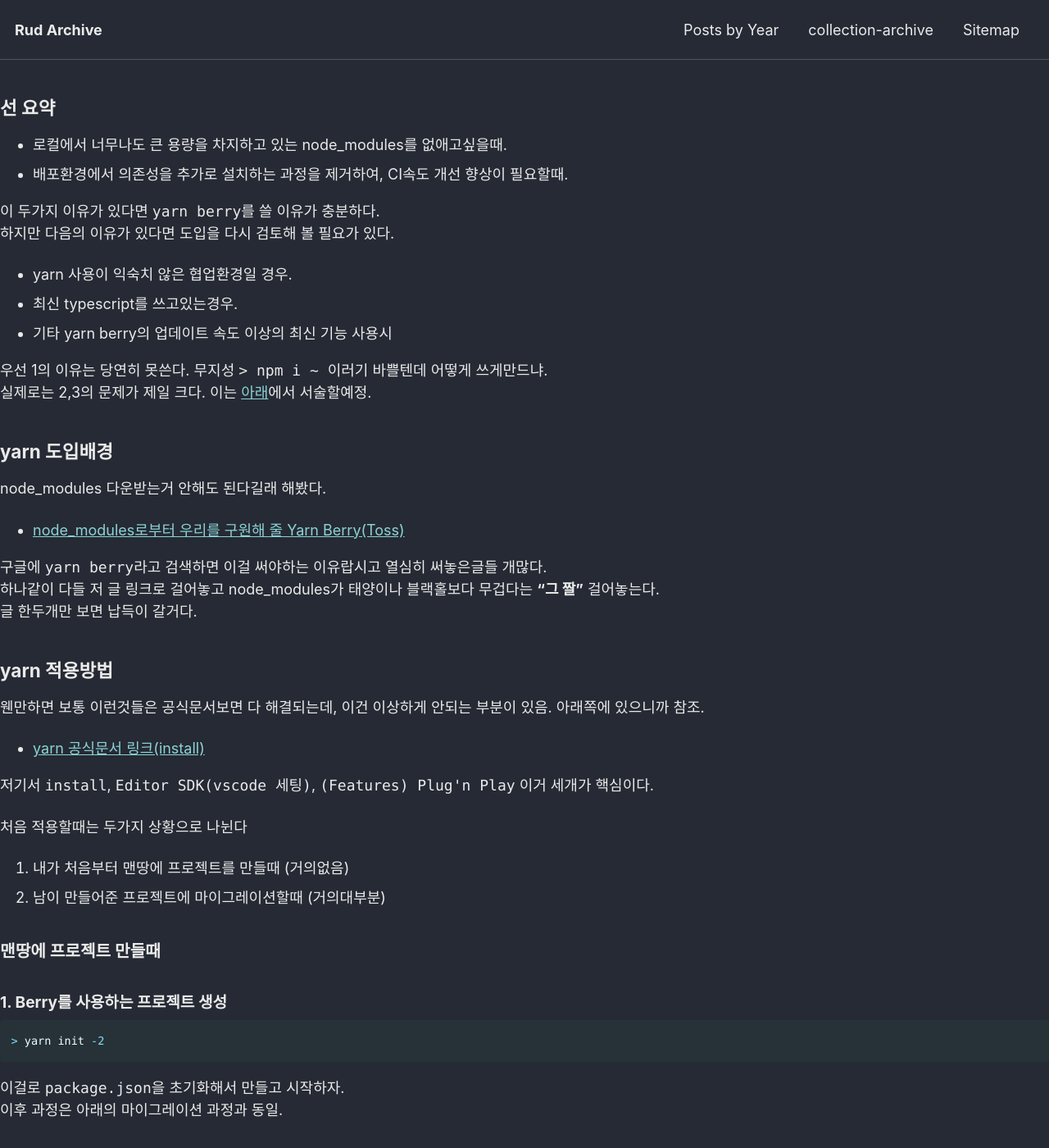
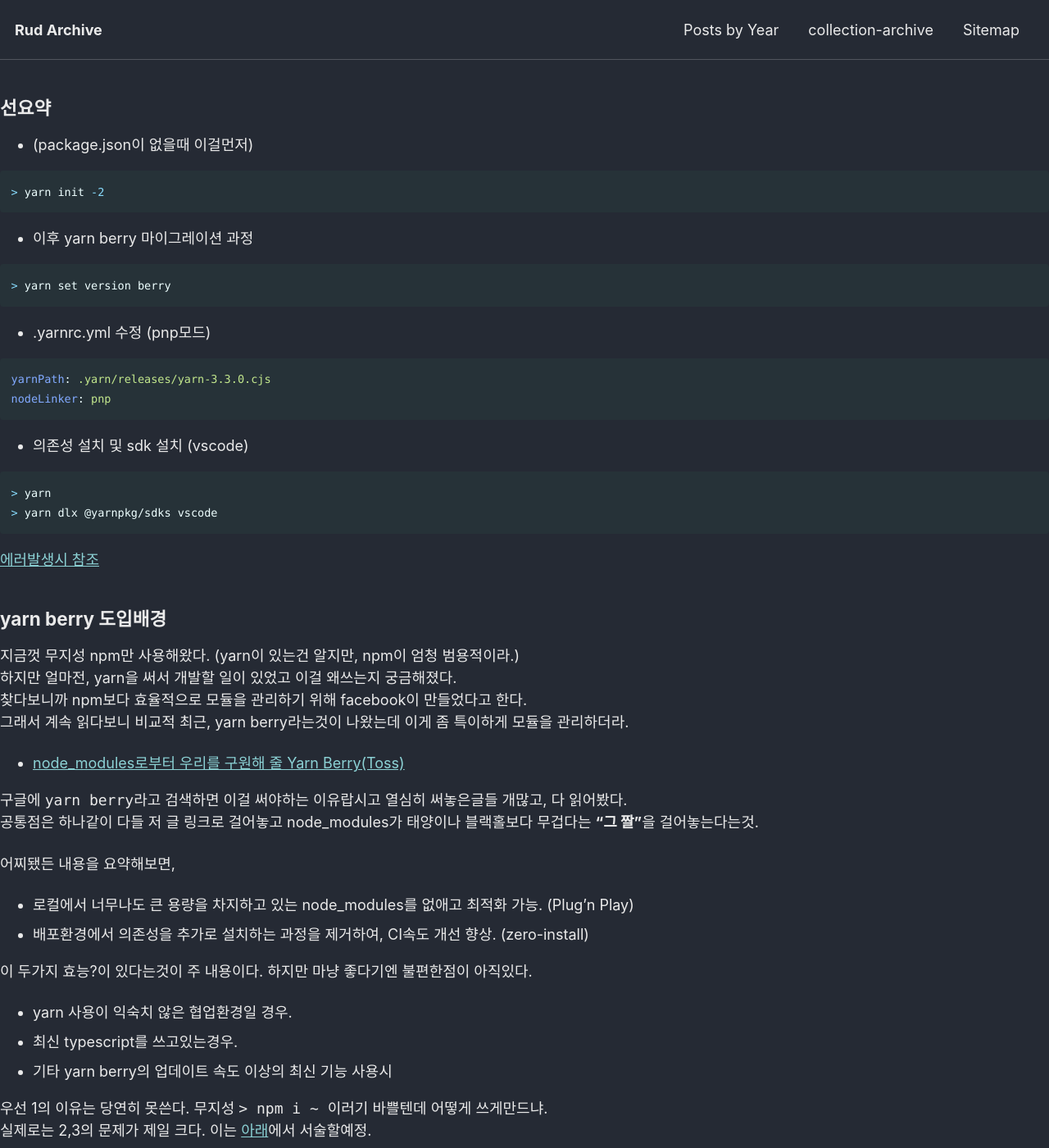
Before and after one commit to Ruderud/ruderud.github.io, a Jekyll site: the page built from _posts/2022-12-19-yarn-berry를-써보자.md, in a window 1280 px wide and 1400 px high. Shown: the whole window at 82% size. Built offline with Jekyll 4.4.1, drawn with Linux system fonts in a browser that asks for light colours; cached includes are drawn as plain includes; our own code applies the rules of GitHub Pages for plain Markdown files; some of the changed text lies outside the part shown.

Commit message:
yarn 작성글 수정

````diff
--- a/_posts/2022-12-19-yarn-berry를-써보자.md
+++ b/_posts/2022-12-19-yarn-berry를-써보자.md
@@ -8,13 +8,55 @@ toc: true
 toc_sticky: true
 ---
 
-## 선 요약
+## 선요약
 
-- 로컬에서 너무나도 큰 용량을 차지하고 있는 node_modules를 없애고싶을때.
-- 배포환경에서 의존성을 추가로 설치하는 과정을 제거하여, CI속도 개선 향상이 필요할때.
+- (package.json이 없을때 이걸먼저)
 
-이 두가지 이유가 있다면 `yarn berry`를 쓸 이유가 충분하다.
-하지만 다음의 이유가 있다면 도입을 다시 검토해 볼 필요가 있다.
+```bash
+> yarn init -2
+```
+
+- 이후 yarn berry 마이그레이션 과정
+
+```bash
+> yarn set version berry
+```
+
+- .yarnrc.yml 수정 (pnp모드)
+
+```yml
+yarnPath: .yarn/releases/yarn-3.3.0.cjs
+nodeLinker: pnp
+```
+
+- 의존성 설치 및 sdk 설치 (vscode)
+
+```bash
+> yarn
+> yarn dlx @yarnpkg/sdks vscode
+```
+
+<a href="#안되는데요-2022-12-19-기준">에러발생시 참조</a>
+
+## yarn berry 도입배경
+
+지금껏 무지성 npm만 사용해왔다. (yarn이 있는건 알지만, npm이 엄청 범용적이라.)
+하지만 얼마전, yarn을 써서 개발할 일이 있었고 이걸 왜쓰는지 궁금해졌다.
+찾다보니까 npm보다 효율적으로 모듈을 관리하기 위해 facebook이 만들었다고 한다.
+그래서 계속 읽다보니 비교적 최근, yarn berry라는것이 나왔는데 이게 좀 특이하게 모듈을 관리하더라.
+
+- <a href="https://toss.tech/article/node-modules-and-yarn-berry" target="_blank">node_modules로부터 우리를 구원해 줄 Yarn Berry(Toss)</a>
+
+구글에 `yarn berry`라고 검색하면 이걸 써야하는 이유랍시고 열심히 써놓은글들 개많고, 다 읽어봤다.
+공통점은 하나같이 다들 저 글 링크로 걸어놓고 node_modules가 태양이나 블랙홀보다 무겁다는 **"그 짤"**을 걸어놓는다는것.
+
+어찌됐든 내용을 요약해보면,
+
+- 로컬에서 너무나도 큰 용량을 차지하고 있는 node_modules를 없애고 최적화 가능. (Plug'n Play)
+- 배포환경에서 의존성을 추가로 설치하는 과정을 제거하여, CI속도 개선 향상. (zero-install)
+
+이 두가지 효능?이 있다는것이 주 내용이다.
+하지만 마냥 좋다기엔 불편한점이 아직있다.
 
 - yarn 사용이 익숙치 않은 협업환경일 경우.
 - 최신 typescript를 쓰고있는경우.
@@ -23,19 +65,12 @@ toc_sticky: true
 우선 1의 이유는 당연히 못쓴다. 무지성 `> npm i ~ ` 이러기 바쁠텐데 어떻게 쓰게만드냐.
 실제로는 2,3의 문제가 제일 크다. 이는 <a href="#안되는데요-2022-12-19-기준">아래</a>에서 서술할예정.
 
-## yarn 도입배경
-
-node_modules 다운받는거 안해도 된다길래 해봤다.
-
-- <a href="https://toss.tech/article/node-modules-and-yarn-berry" target="_blank">node_modules로부터 우리를 구원해 줄 Yarn Berry(Toss)</a>
-
-구글에 `yarn berry`라고 검색하면 이걸 써야하는 이유랍시고 열심히 써놓은글들 개많다.
-하나같이 다들 저 글 링크로 걸어놓고 node_modules가 태양이나 블랙홀보다 무겁다는 **"그 짤"** 걸어놓는다.
-글 한두개만 보면 납득이 갈거다.
+개인적으로는 최신 TS문법을 좀 쓰고싶은 마음이 있는지라 yarn berry를 잘 쓸지는 모르겠다.
+버전이슈가 해결되기 전까지는 가능하면 yarn & node_modules로 사용할 예정.
 
 ## yarn 적용방법
 
-웬만하면 보통 이런것들은 공식문서보면 다 해결되는데, 이건 이상하게 안되는 부분이 있음. 아래쪽에 있으니까 참조.
+웬만한건 공식문서선에서 다 해결된다. 안되면 지옥시작.
 
 - <a href="https://yarnpkg.com/getting-started/install" target="_blank">yarn 공식문서 링크(install)</a>
 
````
